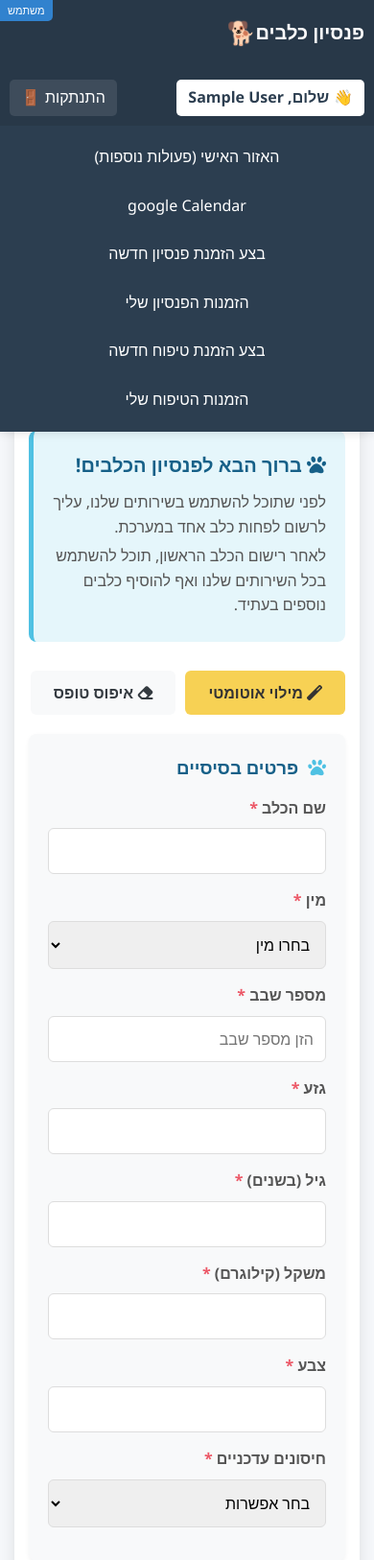
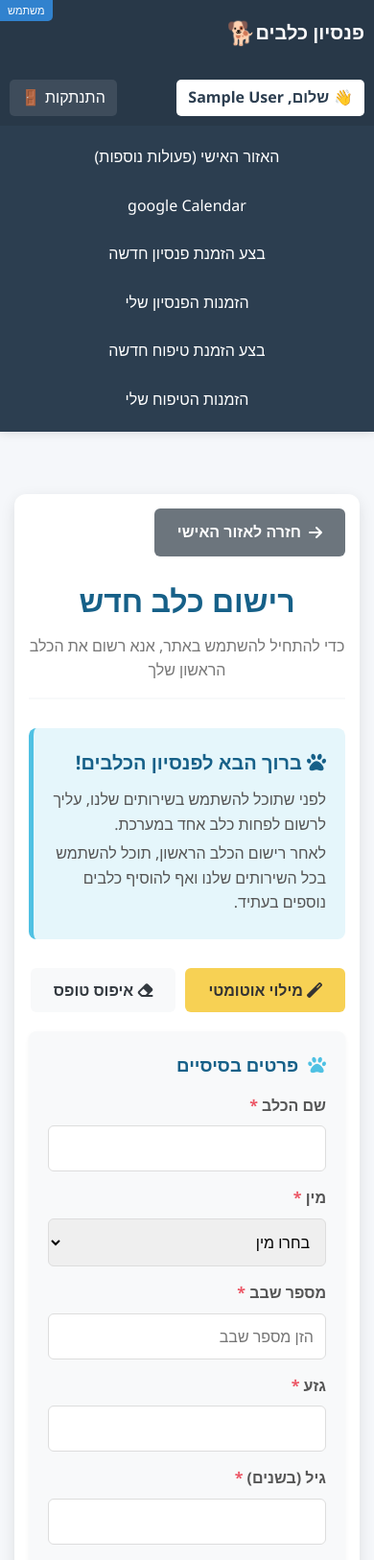
Before and after one commit to ItayRam1995/finalProject, a PHP site: page /dog_registration/user/dog_registration.php in a window 390 px wide. Shown: the top 1626 px of the page at 96% size. Run offline with PHP 8.4, Linux system fonts and the light colour scheme; the visitor is signed in with stand-in values (Sample User, id 1).

Commit message:
/* התאמה למובייל */     @media (max-width: 768px) {         body {             padding-top: 500px !important; /* הגדלת הריווח למסכים קטנים */         }

```diff
--- a/header.php
+++ b/header.php
@@ -84,7 +84,9 @@ $links = $user_type == 1
     ? [
         '../../registration/admin/admin_dashboard_secured.php' => 'דשבורד מנהל',
         '../../grooming_panel/admin/groomingPanel.php' => 'הזמנות טיפוח',
-        '../../inventory_management/admin/inventory_management.php' => 'ניהול מלאי'
+        '../../services/admin/updateServicePrice.php' => 'עדכון מחירי שירותים',
+        '../../registration/admin/clientOrders.php' => 'הזמנות הלינה',
+        '../../inventory_management/admin/inventory_management.php' => 'ניהול מלאי',
     ]
     : [
         '../../registration/user/user_dashboard_secured.php' => 'האזור האישי (פעולות נוספות)',
@@ -279,7 +281,7 @@ $headerHeight = 140; // גובה ממוצע בפיקסלים
     /* התאמה למובייל */
     @media (max-width: 768px) {
         body {
-            padding-top: 190px !important; /* הגדלת הריווח למסכים קטנים */
+            padding-top: 500px !important; /* הגדלת הריווח למסכים קטנים */
         }
 
         .doggy-header-top {
```
